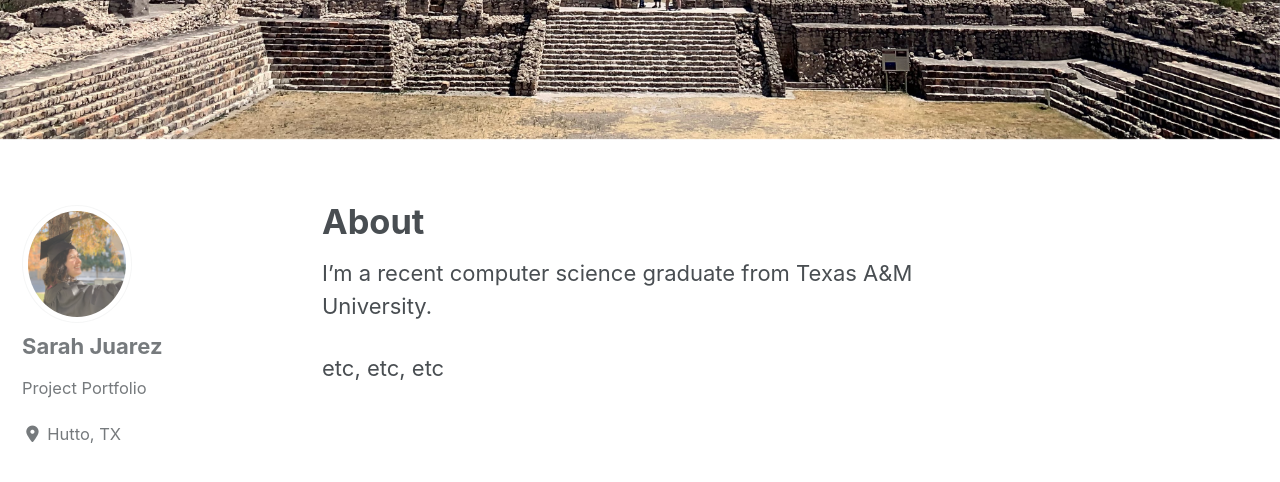
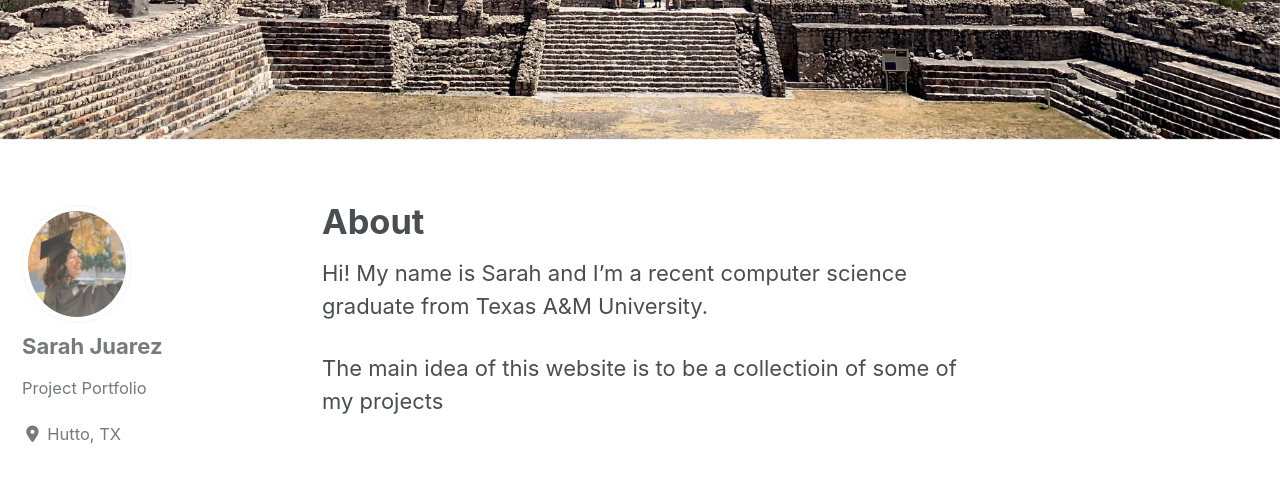
Before and after one commit to sarahajuarez11/sarahajuarez11.github.io, a Jekyll site: the page built from _pages/about.md, in a window 1280 px wide and 900 px high, scrolled down 376 px. Shown: the top 482 px of the window. Built offline with Jekyll 4.4.1, drawn with Linux system fonts in a browser that asks for light colours; cached includes are drawn as plain includes; nearby versions of some CDN libraries.

Commit message:
Update Projects

```diff
--- a/_pages/about.md
+++ b/_pages/about.md
@@ -5,6 +5,6 @@ header:
   image: "/images/guanajuato.jpg"
 ---
 
-I'm a recent computer science graduate from Texas A&M University.
+Hi! My name is Sarah and I'm a recent computer science graduate from Texas A&M University.
 
-etc, etc, etc
+The main idea of this website is to be a collectioin of some of my projects
```
Also changed, not shown: _posts/2019-09-16-KNN-Classifier.md (+2 -1 lines), _posts/2020-02-05-test-post.md (deleted, +0 -46 lines).
